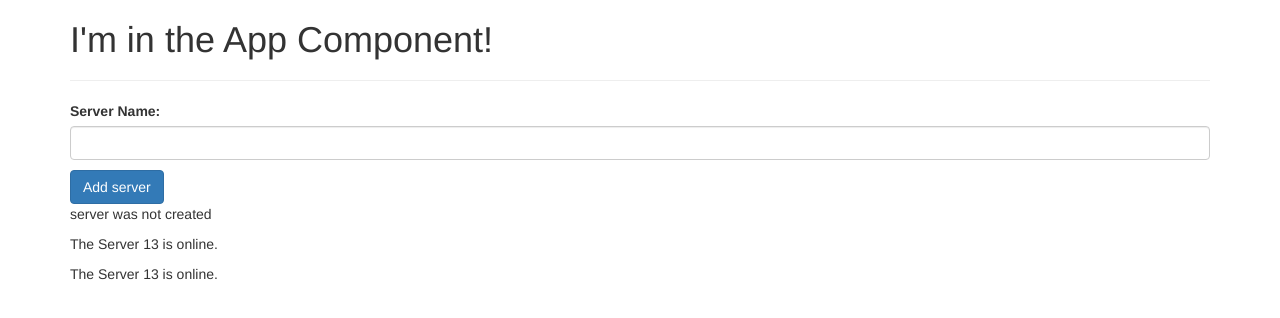
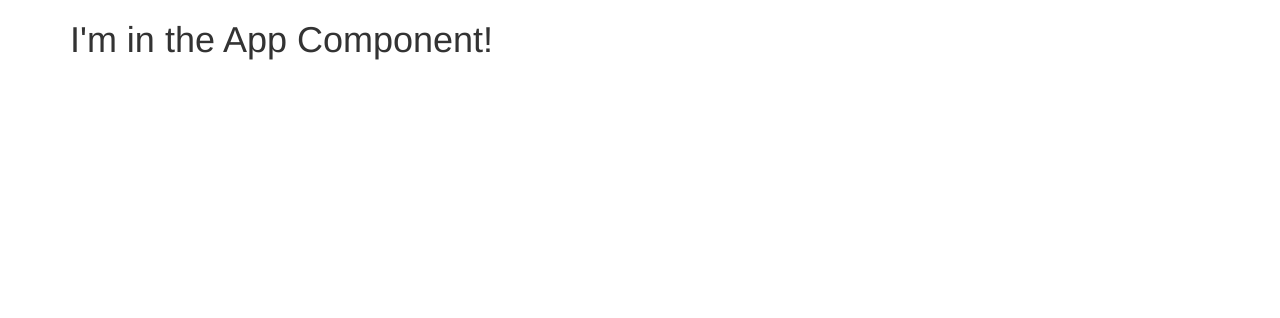
Before and after one commit to avihudamari/AngularProject, an Angular app in the folder my-first-app/: page / in a window 1280 px wide. Shown: the top 318 px of the page. Built offline with nearby package versions, Linux system fonts and the light colour scheme.

Commit message:
start course project

```diff
--- a/my-first-app/src/app/app.component.html
+++ b/my-first-app/src/app/app.component.html
@@ -2,8 +2,6 @@
     <div class="row">
         <div class="col-xs-12">
             <h1>I'm in the App Component!</h1>
-            <hr>
-            <app-servers></app-servers>
         </div>
     </div>
 </div>
--- a/my-first-app/src/app/app.component.ts
+++ b/my-first-app/src/app/app.component.ts
@@ -6,5 +6,4 @@ import { Component } from '@angular/core';
   styleUrls: ['./app.component.css']
 })
 export class AppComponent {
-  title = 'my-first-app';
 }
--- a/my-first-app/src/app/app.module.ts
+++ b/my-first-app/src/app/app.module.ts
@@ -3,14 +3,10 @@ import { BrowserModule } from '@angular/platform-browser';
 import { FormsModule } from '@angular/forms';
 
 import { AppComponent } from './app.component';
-import { ServerComponent } from './server/server.component';
-import { ServersComponent } from './servers/servers.component';
 
 @NgModule({
   declarations: [
     AppComponent,
-    ServerComponent,
-    ServersComponent
   ],
   imports: [
     BrowserModule,
--- a/my-first-app/src/app/server/server.component.html
+++ /dev/null
@@ -1 +0,0 @@
-<p>The Server {{ serverId }} is {{ serverStatus }}.</p>
--- a/my-first-app/src/app/server/server.component.ts
+++ /dev/null
@@ -1,10 +0,0 @@
-import { Component } from "@angular/core";
-
-@Component({
-    selector: 'app-server',
-    templateUrl: './server.component.html'
-})
-export class ServerComponent {
-    serverId = 13;
-    serverStatus = 'online';
-}
--- a/my-first-app/src/app/servers/servers.component.html
+++ /dev/null
@@ -1,20 +0,0 @@
-<label>Server Name:</label>
-<!-- <input
-    type="text"
-    class="form-control"
-    (input)="onChangeServerName($event)"
-/> -->
-<input
-    type="text"
-    class="form-control"
-    [(ngModel)]="serverName"
-/>
-<p> {{serverName}}</p>
-<button class="btn btn-primary"
-    [disabled]='!allowAddServer'
-    (click)='onClickAddServer()'>
-    Add server
-</button>
-<p>{{ addServerStatus }}</p>
-<app-server></app-server>
-<app-server></app-server>
--- a/my-first-app/src/app/servers/servers.component.ts
+++ /dev/null
@@ -1,28 +0,0 @@
-import { Component, OnInit } from '@angular/core';
-
-@Component({
-  selector: 'app-servers',
-  templateUrl: './servers.component.html',
-  styleUrls: ['./servers.component.css']
-})
-export class ServersComponent implements OnInit {
-  allowAddServer = false;
-  addServerStatus = 'server was not created';
-  serverName = '';
-
-  constructor() {
-    setTimeout( ()=> {
-      this.allowAddServer = true;
-    },2000);
-  }
-
-  ngOnInit(): void {
-  }
-  onClickAddServer () {
-    this.addServerStatus = 'server created. server name is: ' + this.serverName;
-  }
-
-  onChangeServerName (e) {
-    this.serverName = e.target.value;
-  }
-}
```
Also changed, not shown: my-first-app/src/app/servers/servers.component.css (deleted).
